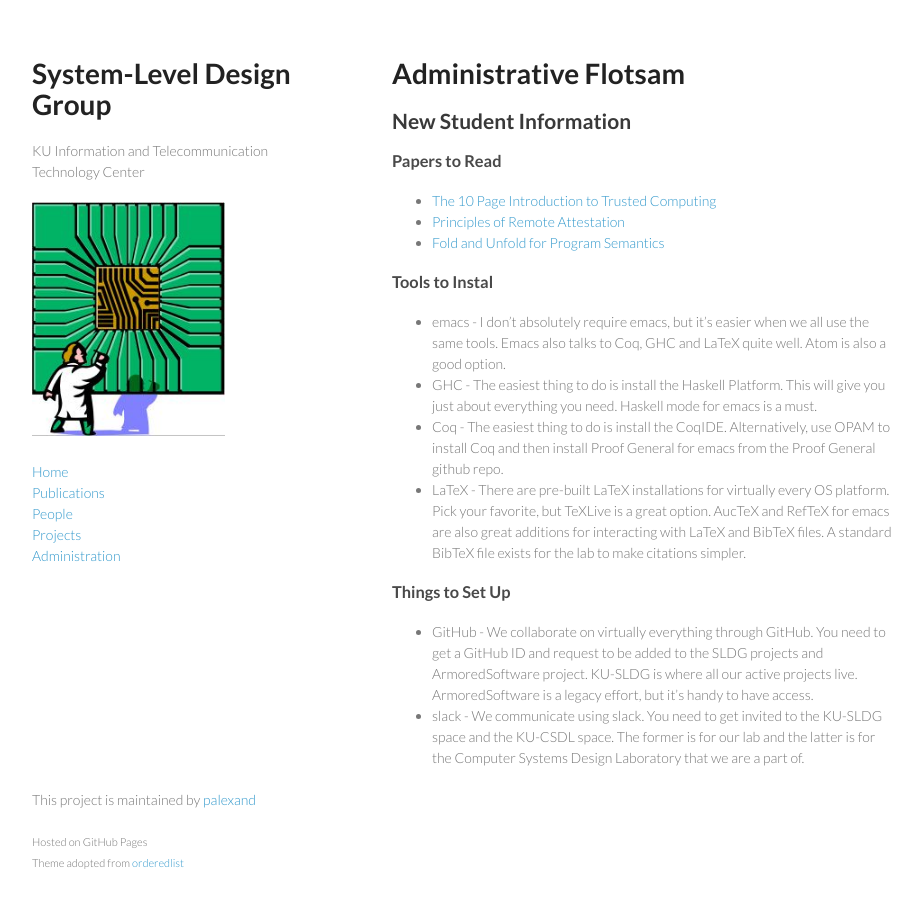
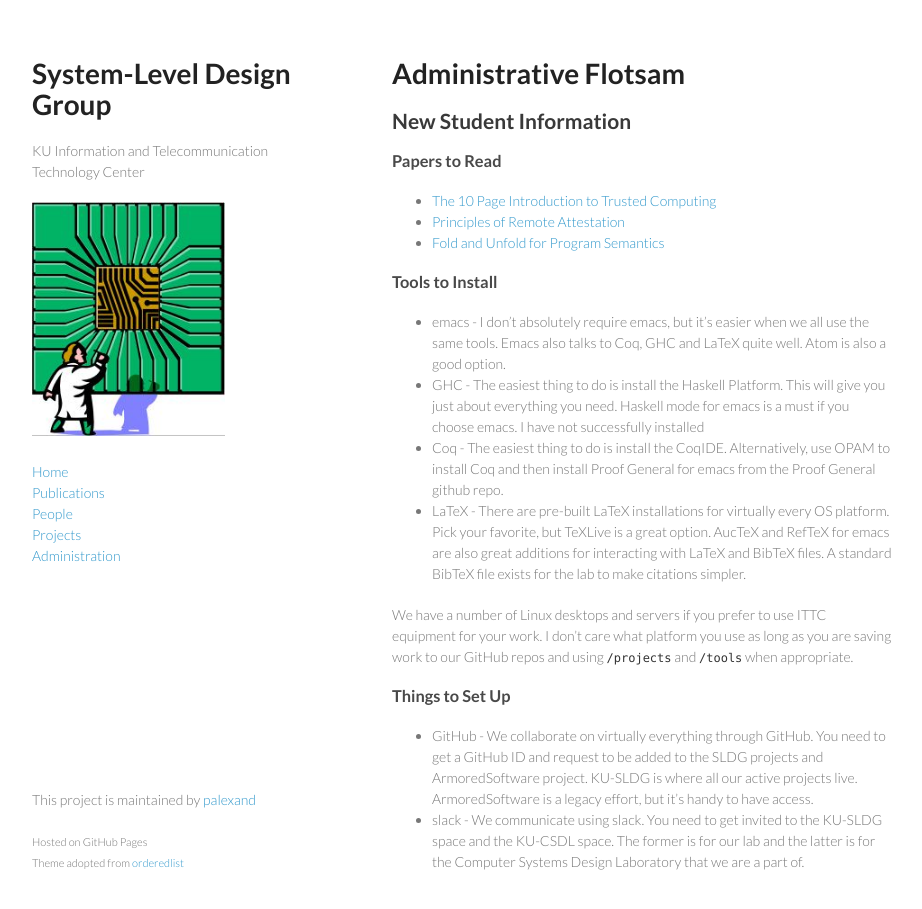
Before and after one commit to ku-sldg/ku-sldg.github.io, a Jekyll site: the page built from administration.md, in a window 1280 px wide and 942 px high. Shown: the top 909 px of the window, without its empty margins (178-1100 px from the left). Built offline with Jekyll 4.4.1, drawn with Linux system fonts in a browser that asks for light colours.

Commit message:
typos; minor updates

```diff
--- a/administration.md
+++ b/administration.md
@@ -13,12 +13,14 @@ title: Administration
 * [Principles of Remote Attestation](http://web.cs.wpi.edu/~guttman/pubs/good_attest.pdf)
 * [Fold and Unfold for Program Semantics](http://www.cs.nott.ac.uk/~pszgmh/semantics.pdf)
 
-### Tools to Instal
+### Tools to Install
 
 * emacs - I don't absolutely require emacs, but it's easier when we all use the same tools.  Emacs also talks to Coq, GHC and LaTeX quite well.  Atom is also a good option.
-* GHC - The easiest thing to do is install the Haskell Platform.  This will give you just about everything you need.  Haskell mode for emacs is a must.
+* GHC - The easiest thing to do is install the Haskell Platform.  This will give you just about everything you need.  Haskell mode for emacs is a must if you choose emacs.  I have not successfully installed
 * Coq - The easiest thing to do is install the CoqIDE.  Alternatively, use OPAM to install Coq and then install Proof General for emacs from the Proof General github repo.
 * LaTeX - There are pre-built LaTeX installations for virtually every OS platform.  Pick your favorite, but TeXLive is a great option.  AucTeX and RefTeX for emacs are also great additions for interacting with LaTeX and BibTeX files.  A standard BibTeX file exists for the lab to make citations simpler.
+
+We have a number of Linux desktops and servers if you prefer to use ITTC equipment for your work.  I don't care what platform you use as long as you are saving work to our GitHub repos and using `/projects` and `/tools` when appropriate.
 
 ### Things to Set Up
 
```
